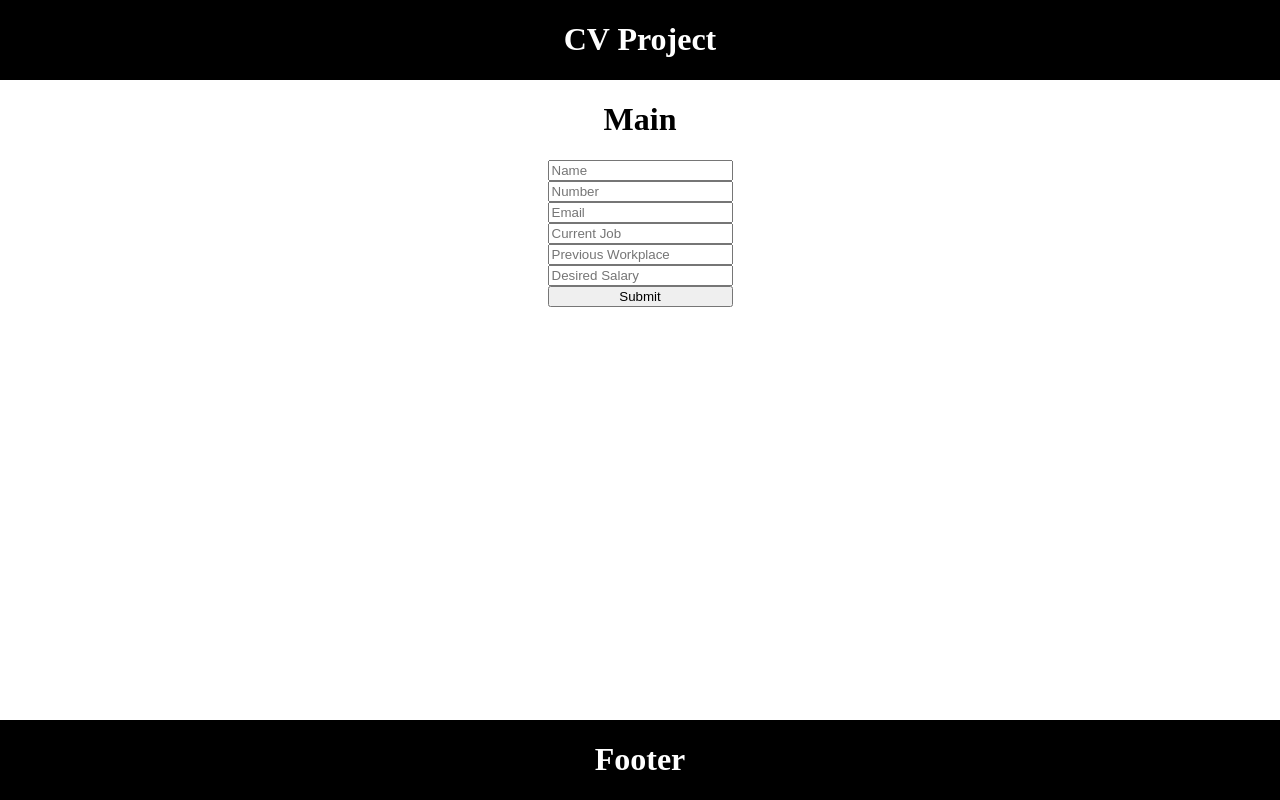
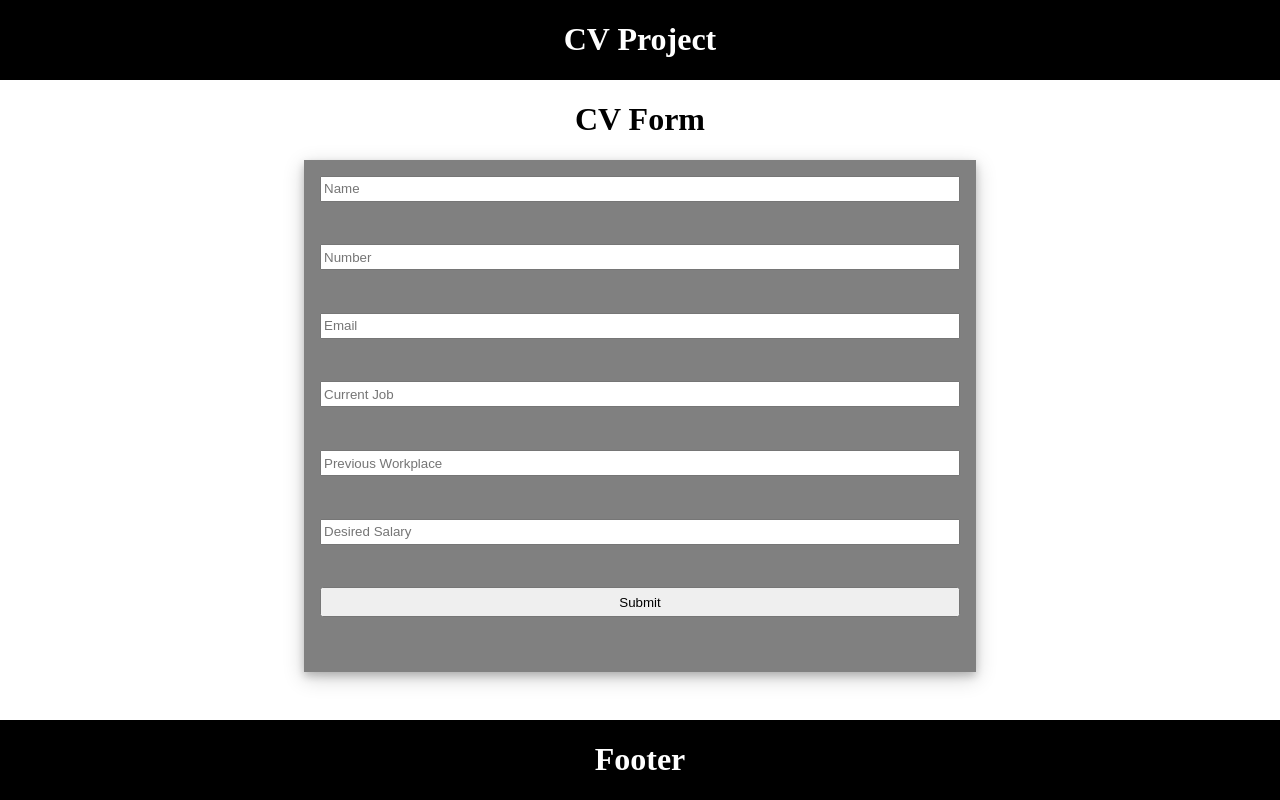
Before and after one commit to JacobBartlett24/cv-project, a React (Create React App) app: page / in a window 1280 px wide. Built offline with nearby package versions, Linux system fonts and the light colour scheme.

Commit message:
Main component styling

```diff
--- a/src/App.js
+++ b/src/App.js
@@ -10,7 +10,7 @@ function App() {
   return (
     <div className="App">
       <Header title = 'CV Project'/>
-      <Main title = 'Main'/>
+      <Main title = 'CV Form'/>
       <Footer title = 'Footer'/>
     </div>
   );
--- a/src/Main.js
+++ b/src/Main.js
@@ -16,6 +16,29 @@ const Title = styled.div`
   display: flex;
   justify-content: center;
 `
+const ContainerStyle = styled.div`
+  display: grid;
+  grid-template-rows: repeat(7,1fr);
+  height: 60vh;
+  width: 50vw;
+  padding: 1rem;
+  box-shadow: 0 4px 8px 0 rgba(0, 0, 0, 0.2), 0 6px 20px 0 rgba(0, 0, 0, 0.19);
+  background: grey;
+`
+
+const MainContainer = () => {
+  return (
+    <ContainerStyle>
+    <input type="text" placeholder="Name" id = 'name' style = {{height: 20}}/>
+    <input type="number" placeholder="Number" id = 'number' style = {{height: 20}}/>
+    <input type="email" placeholder="Email" id = 'email' style = {{height: 20}}/>
+    <input type="text" placeholder="Current Job" id = 'job' style = {{height: 20}}/>
+    <input type="text" placeholder="Previous Workplace" id = 'workplace' style = {{height: 20}}/>
+    <input type="text" placeholder="Desired Salary" id = 'salary' style = {{height: 20}}/>
+    <button type = 'submit' id = 'submit'style = {{height: 30}}>Submit</button>
+    </ContainerStyle>
+  );
+}
 
 const Main = (props) => {
 
@@ -25,20 +48,11 @@ const Main = (props) => {
     <MainStyle>
     <div>
       <Title><h1>{title}</h1></Title>
-
-      <form action="">
       <FormStyle>
-        <label htmlFor=""></label>
-        <input type="text" placeholder="Name"/>
-        <input type="text" placeholder="Number"/>
-        <input type="text" placeholder="Email"/>
-        <input type="text" placeholder="Current Job"/>
-        <input type="text" placeholder="Previous Workplace"/>
-        <input type="text" placeholder="Desired Salary"/>
-
-        <button>Submit</button>
+        <form action="">
+          <MainContainer />
+        </form>
       </FormStyle>
-      </form>
 
     </div>
     </MainStyle>
```
